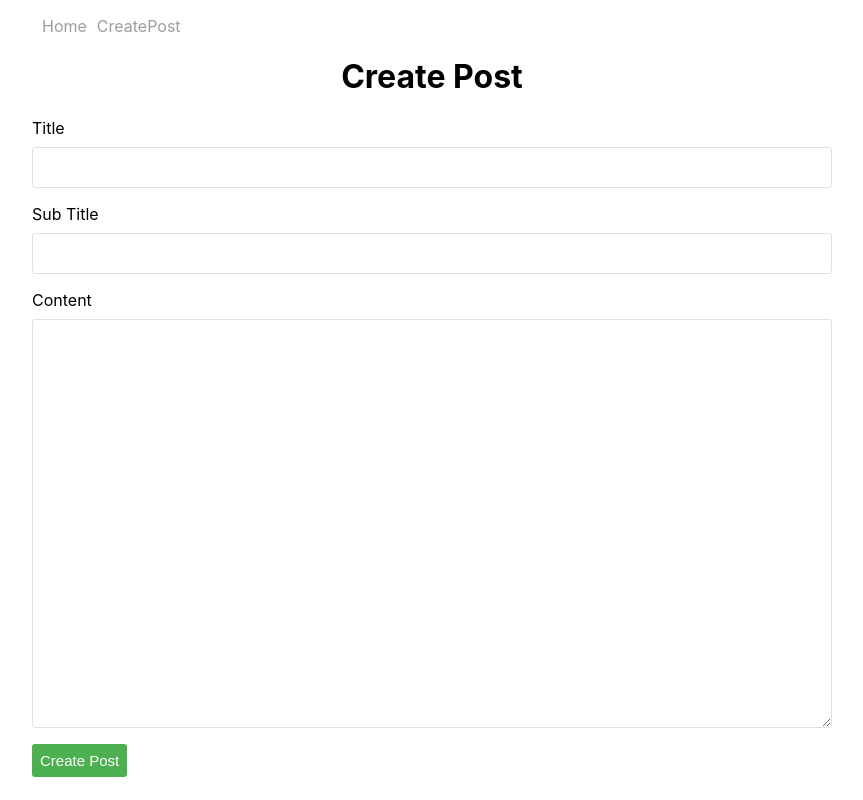
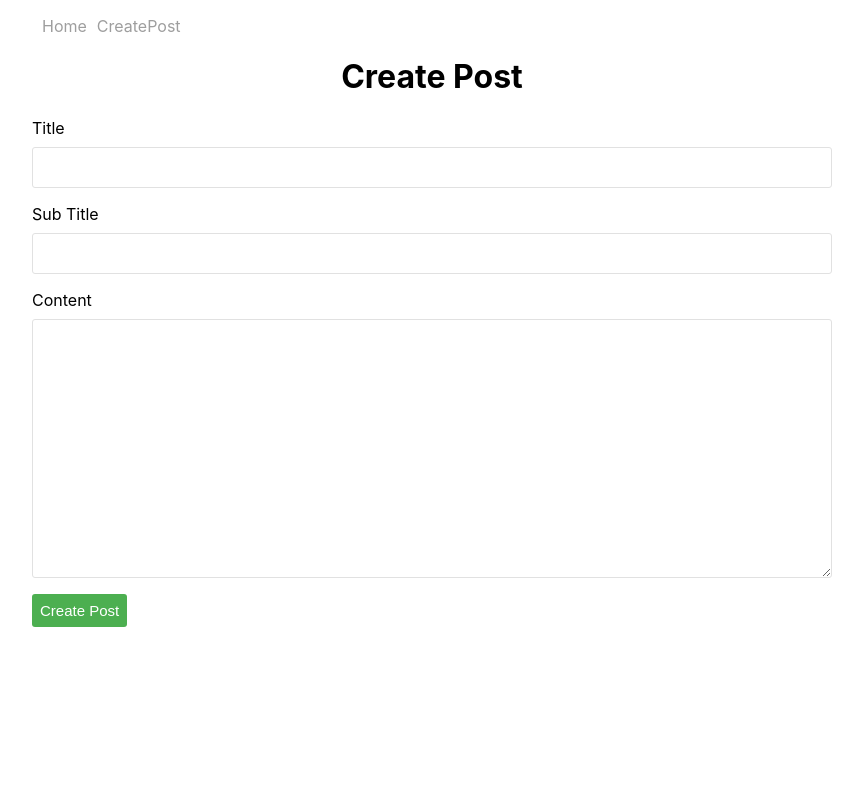
Before and after one commit to nil0412/react-hooks-blog, a React (Create React App) app: page /create-post in a window 1280 px wide. Shown: the whole page, without its empty margins (208-1071 px from the left). Built offline with nearby package versions, Linux system fonts and the light colour scheme.

Commit message:
Height of textarea for small devices are reduced to 2550px

```diff
--- a/src/index.css
+++ b/src/index.css
@@ -22,21 +22,21 @@ code {
   .container {
     width: 400px;
   }
- }
+}
 
 /* Medium devices (tablets, 768px and up) */
 @media (min-width: 768px) {
   .container {
     width: 600px;
   }
- }
+}
 
 /* Large devices (desktops, 992px and up) */
 @media (min-width: 992px) {
   .container {
     width: 800px;
   }
- }
+}
 
 /* Extra large devices (large desktops, 1200px and up) */
 /* @media (min-width: 1200px) { ... } */
@@ -46,15 +46,18 @@ code {
   color: #2196f3;
   margin-bottom: 2px;
 }
+
 .home .post {
   border: 1px solid #e1e1e1;
   padding: 10px 10px;
   border-radius: 5px;
   margin-top: 10px;
 }
+
 .home .post a {
   text-decoration: none;
 }
+
 .home .post h3 {
   margin: 0;
   padding: 0;
@@ -62,9 +65,11 @@ code {
   font-weight: bold;
   color: black;
 }
+
 .home .post h3:hover {
   color: #2196f3;
 }
+
 .home .post p {
   font-size: 13px;
 }
@@ -74,35 +79,44 @@ code {
   font-style: italic;
   margin-bottom: 20px;
 }
+
 .post-detail h1 {
   text-align: center;
 }
+
 #nav {
   list-style-type: none;
   padding: 0;
   display: flex;
 }
+
 #nav li {
   margin-left: 10px;
 }
+
 #nav li a {
   text-decoration: none;
   color: #9e9e9e;
 }
+
 #nav li a:hover {
   text-decoration: underline;
 }
+
 .create-post h1 {
   text-align: center;
 }
+
 .create-post .form-field {
   display: flex;
   flex-direction: column;
   margin-bottom: 16px;
 }
+
 .create-post .form-field label {
   margin-bottom: 9px;
 }
+
 .create-post .form-field input {
   height: 37px;
   border: 1px solid #e1e1e1;
@@ -119,6 +133,14 @@ code {
   border-radius: 3px;
   padding-top: 5px;
 }
+
+@media (min-width: 768px) {
+  .create-post .form-field textarea {
+    height: 250px;
+  }
+}
+
+
 .create-post-btn {
   height: 33px;
   background: #4caf50;
@@ -129,25 +151,31 @@ code {
   border-radius: 3px;
   cursor: pointer;
 }
-.timeStamp{
+
+.timeStamp {
   color: gray;
 }
-.red{
+
+.red {
   color: red;
 }
-.green{
+
+.green {
   color: green;
 }
-.blue{
+
+.blue {
   color: blue;
 }
-.homeEnd{
+
+.homeEnd {
   padding: 10px;
   display: flex;
   flex-direction: row;
   justify-content: center;
   align-items: center;
 }
-.homeEnd i{
+
+.homeEnd i {
   padding: 5px;
 }
```
